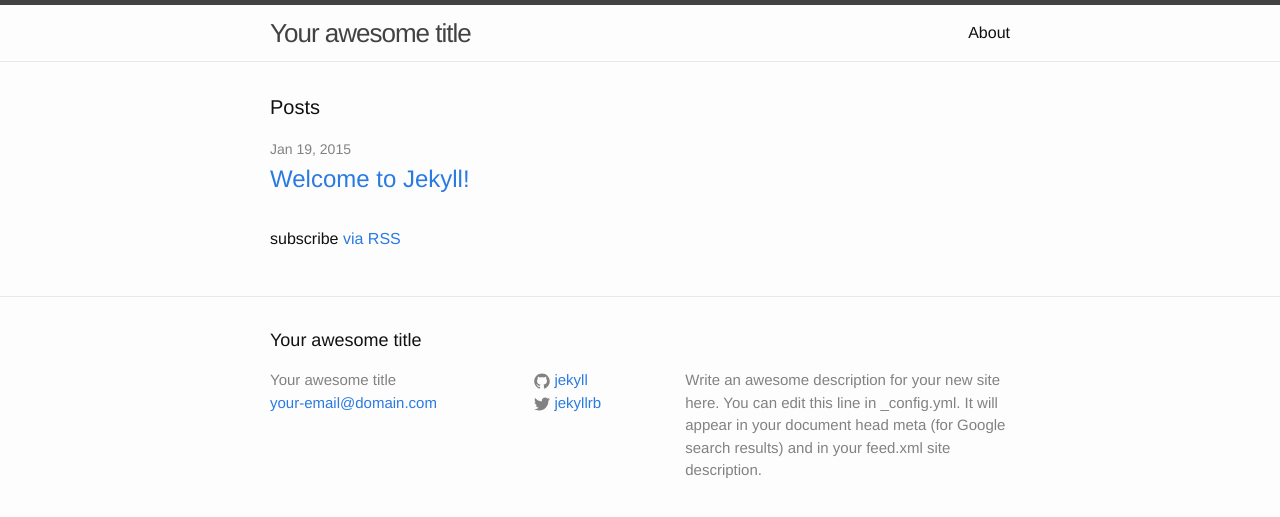
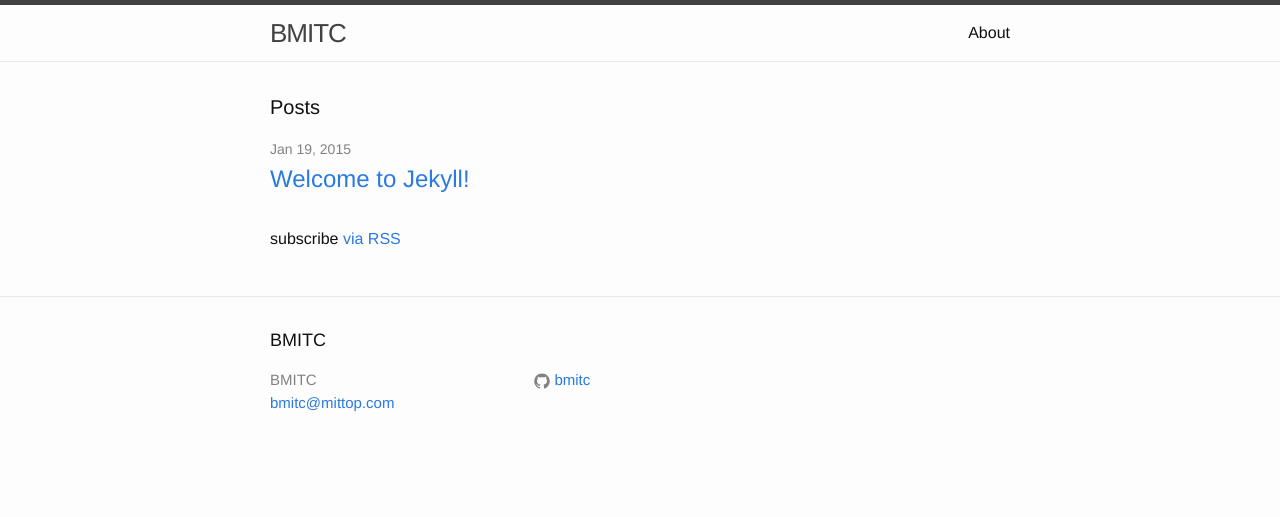
Before and after one commit to druiyun/bmitc.github.io, a Jekyll site: the page built from index.html, in a window 1280 px wide. Shown: the top 517 px of the page. Built offline with Jekyll 4.4.1, drawn with Linux system fonts in a browser that asks for light colours.

Commit message:
update config

```diff
--- a/_config.yml
+++ b/_config.yml
@@ -1,14 +1,11 @@
 # Site settings
-title: Your awesome title
-email: your-email@domain.com
+title: BMITC
+email: bmitc@mittop.com
 description: > # this means to ignore newlines until "baseurl:"
-  Write an awesome description for your new site here. You can edit this
-  line in _config.yml. It will appear in your document head meta (for
-  Google search results) and in your feed.xml site description.
 baseurl: "" # the subpath of your site, e.g. /blog/
-url: "http://yourdomain.com" # the base hostname & protocol for your site
-twitter_username: jekyllrb
-github_username:  jekyll
+url: "http://bmitc.github.io" # the base hostname & protocol for your site
+twitter_username:
+github_username:  bmitc
 
 # Build settings
 markdown: kramdown
```
